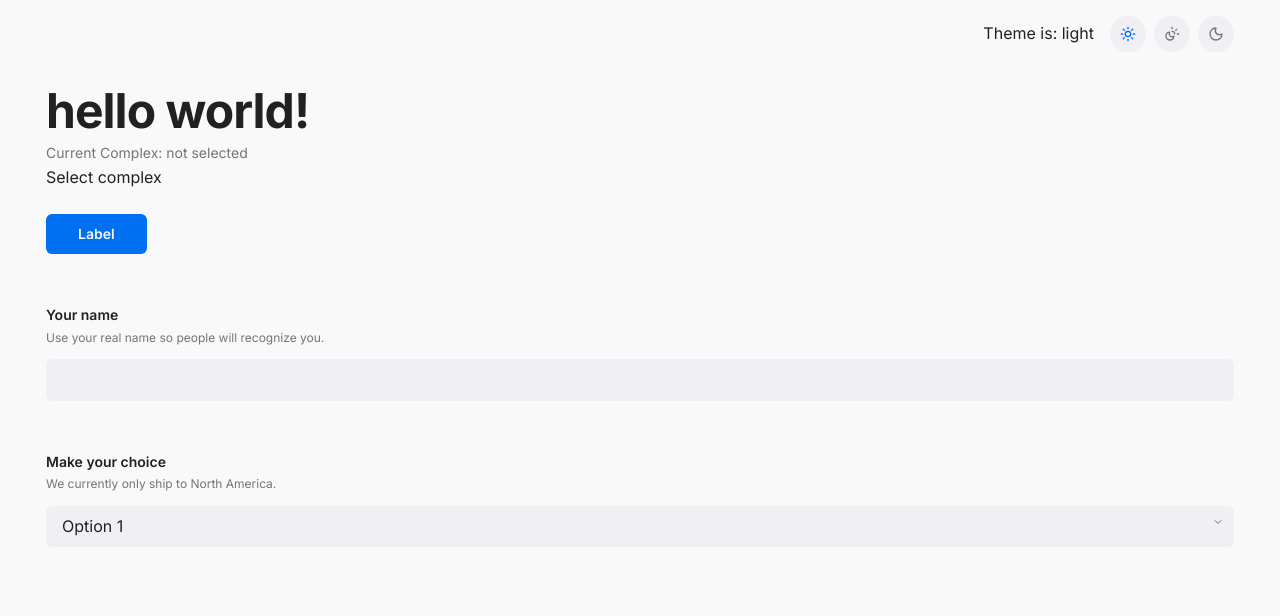
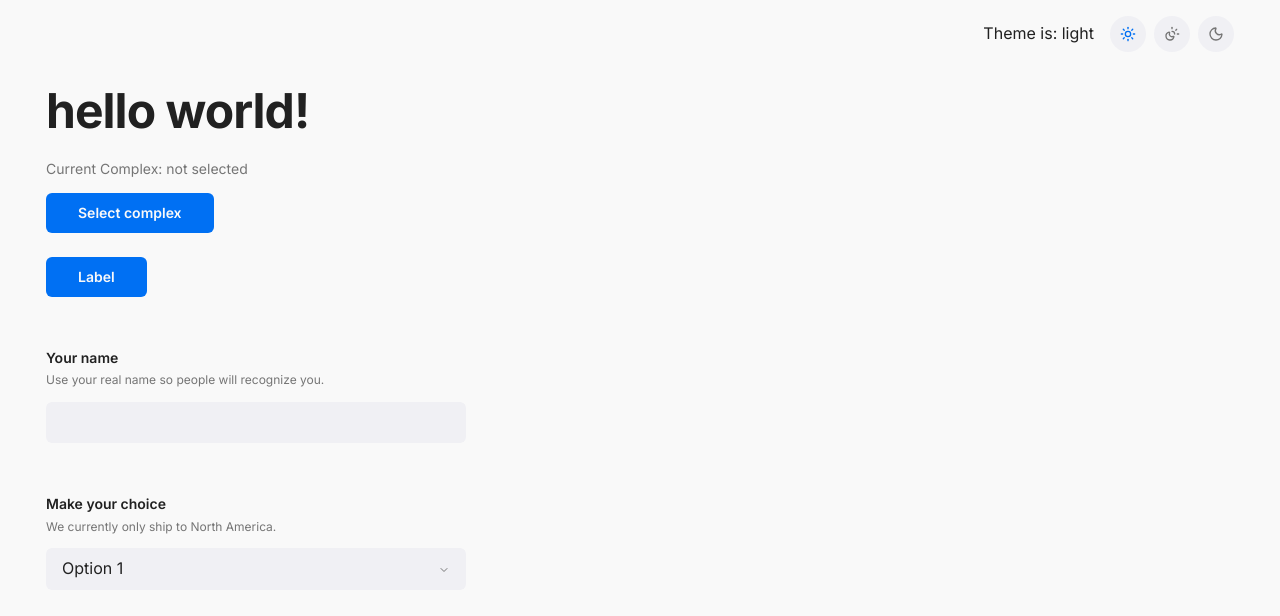
Before and after one commit to ianinazarenko/next-door, a Next.js app: page / in a window 1280 px wide. Shown: the top 616 px of the page. Built offline with nearby package versions, Linux system fonts and the light colour scheme.

Commit message:
style: minor changes

```diff
--- a/app/components/temp/CurrentComplexTemp.tsx
+++ b/app/components/temp/CurrentComplexTemp.tsx
@@ -3,6 +3,7 @@
 import { AppDispatch, RootState } from '@/lib/store';
 import { useDispatch, useSelector } from 'react-redux';
 import { setSelectedComplex } from '@/lib/store/slices/complexSlice';
+import CButton from '@/app/components/ui/CButton';
 
 function CurrentComplexTemp(): React.ReactNode {
     const selectedComplex = useSelector((state: RootState) => state.complex.selectedComplex);
@@ -15,14 +16,9 @@ function CurrentComplexTemp(): React.ReactNode {
 
     return (
         <>
-            <p className={'card-meta'}>Current Complex: {selectedComplex ?? 'not selected'}</p>
-            <button
-                onClick={onClick}
-                type="button"
-                className={'btn btn-primary'}
-            >
-                Select complex
-            </button>
+            <p className={'card-meta mt-4 mb-3'}>Current Complex: {selectedComplex ?? 'not selected'}</p>
+
+            <CButton onClick={onClick}>Select complex</CButton>
         </>
     );
 }
--- a/app/components/temp/TempUIKit.tsx
+++ b/app/components/temp/TempUIKit.tsx
@@ -16,17 +16,17 @@ function TempUIKit() {
     ];
 
     return (
-        <div>
-            <div className="py-(--p-md)">
+        <div className='max-w-2xl'>
+            <div className='py-(--p-md)'>
                 <CButton onClick={onClick}>Label</CButton>
             </div>
-            <div className="py-(--p-md)">
+            <div className='py-(--p-md)'>
                 <CInput
                     label={'Your name'}
                     description={'Use your real name so people will recognize you.'}
                 />
             </div>
-            <div className="py-(--p-md)">
+            <div className='py-(--p-md)'>
                 <CSelect
                     label={'Make your choice'}
                     description={'We currently only ship to North America.'}
--- a/app/components/ui/CSelect.tsx
+++ b/app/components/ui/CSelect.tsx
@@ -35,7 +35,7 @@ function CSelect({ label, description, specs, name, ariaLabel }: ISelectProps) {
                     ))}
                 </Select>
                 <ChevronDown
-                    className='pointer-events-none absolute top-2.5 right-2.5 size-3 text-(--text-secondary)'
+                    className='pointer-events-none absolute top-4 right-4 size-3 text-(--text-secondary)'
                     aria-hidden='true'
                 />
             </div>
```
